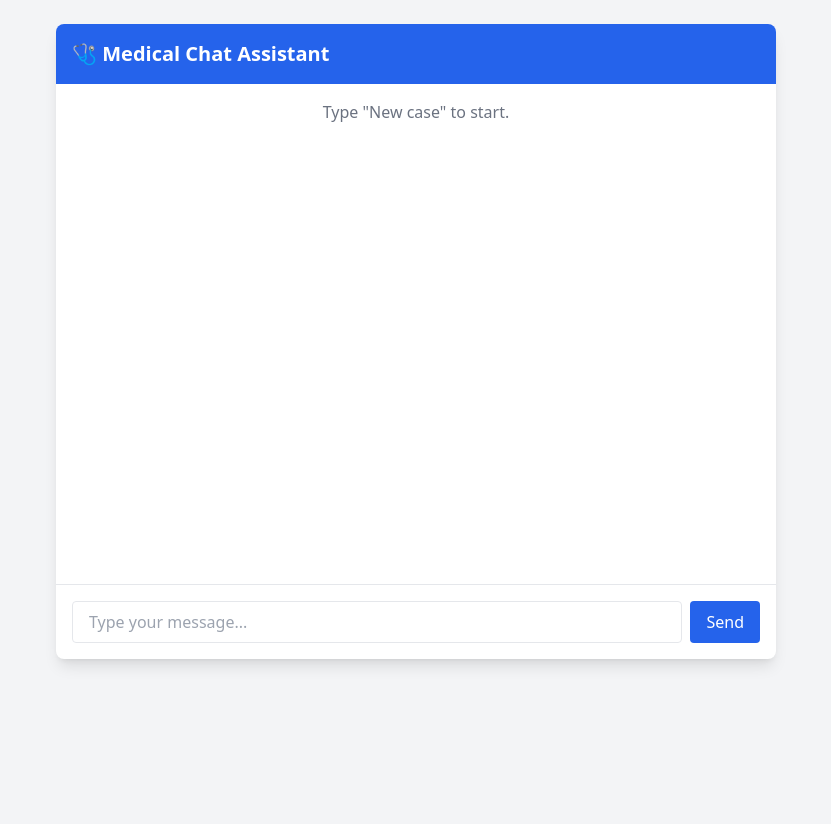
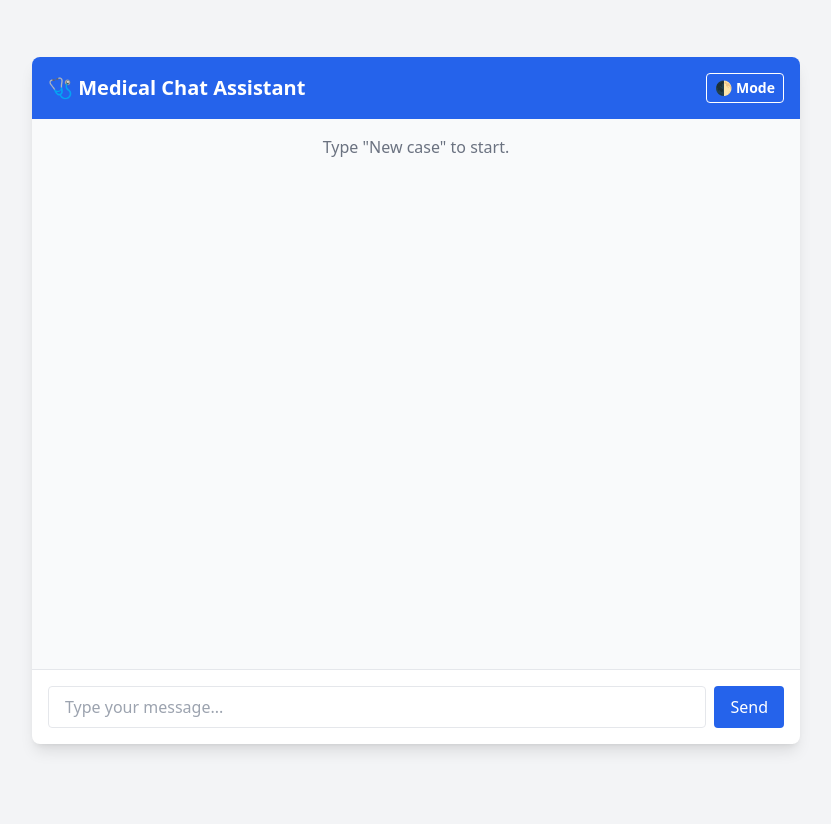
Before and after one commit to shankar-tamang/Prognos, a Flask app: page / in a window 1280 px wide. Shown: the whole page, without its empty margins (224-1055 px from the left). After the commit the page ends 751 px from the top, so only its background shows below. Run offline with Flask 3, Linux system fonts and the light colour scheme; some libraries are stand-ins or nearby versions.

Commit message:
updated index

```diff
--- a/model_src/templates/index.html
+++ b/model_src/templates/index.html
@@ -1,19 +1,19 @@
 <!DOCTYPE html>
-<html lang="en">
+<html lang="en" class="bg-gray-100 text-gray-900">
 <head>
-  <meta charset="UTF-8">
+  <meta charset="UTF-8" />
+  <meta name="viewport" content="width=device-width, initial-scale=1.0" /> <!-- ✅ META for mobile display -->
   <title>Medical Chat Assistant</title>
 
   <!-- Tailwind CSS -->
   <script src="https://cdn.tailwindcss.com"></script>
 
+  <!-- html2pdf.js for PDF download -->
+  <script src="https://cdnjs.cloudflare.com/ajax/libs/html2pdf.js/0.10.1/html2pdf.bundle.min.js"></script>
+
   <!-- Axios -->
   <script src="https://cdn.jsdelivr.net/npm/axios/dist/axios.min.js"></script>
 
-  <!-- html2pdf.js for PDF download -->
-  <script src="https://cdnjs.cloudflare.com/ajax/libs/html2pdf.js/0.10.1/html2pdf.bundle.min.js"></script>
-
-  <!-- Optional: fallback styles for prose -->
   <style>
     .prose ul { list-style-type: disc; padding-left: 1.5rem; margin-bottom: 1rem; }
     .prose li { margin-bottom: 0.25rem; }
@@ -21,21 +21,35 @@
     .prose p { margin-bottom: 0.5rem; }
   </style>
 </head>
-<body class="bg-gray-100 min-h-screen">
-  <div class="max-w-3xl mx-auto my-6 px-4 sm:px-6">
-    <div class="bg-white shadow-lg rounded-lg overflow-hidden">
-      <div class="p-4 bg-blue-600 text-white text-xl font-semibold">
-        🩺 Medical Chat Assistant
-      </div>
+<body class="transition-colors duration-300 bg-gray-100 dark:bg-gray-900 dark:text-gray-100 min-h-screen flex flex-col items-center justify-center px-2 py-4">
 
-      <div id="chat-container" class="p-4 h-[400px] sm:h-[500px] overflow-y-auto space-y-4 text-sm sm:text-base">
-        <div class="text-center text-gray-500">Type "New case" to start.</div>
-      </div>
+  <!-- Toast Notification -->
+  <div id="toast" class="fixed top-4 right-4 bg-green-500 text-white px-4 py-2 rounded shadow-lg hidden z-50"></div>
 
-      <div class="p-4 border-t flex flex-col sm:flex-row gap-2">
-        <input id="user-input" type="text" placeholder="Type your message..." class="flex-grow border rounded px-4 py-2">
-        <button id="send-btn" class="bg-blue-600 text-white px-4 py-2 rounded">Send</button>
-        <button id="download-btn" class="bg-green-600 text-white px-4 py-2 rounded hidden">Download PDF</button>
+  <!-- App Container -->
+  <div class="w-full max-w-3xl bg-white dark:bg-gray-800 shadow-lg rounded-lg overflow-hidden flex flex-col">
+    <!-- Header -->
+    <div class="flex items-center justify-between p-4 bg-blue-600 dark:bg-blue-700 text-white text-xl font-semibold">
+      🩺 Medical Chat Assistant
+      <button onclick="toggleDarkMode()" class="text-sm px-2 py-1 border border-white rounded hover:bg-white hover:text-blue-600 transition">🌓 Mode</button>
+    </div>
+
+    <!-- Chat Window -->
+    <div id="chat-container" class="p-4 h-[450px] sm:h-[550px] overflow-y-auto space-y-4 text-sm sm:text-base bg-gray-50 dark:bg-gray-700">
+      <div class="text-center text-gray-500 dark:text-gray-300">Type "New case" to start.</div>
+    </div>
+
+    <!-- Input Area -->
+    <div class="p-4 border-t dark:border-gray-700 flex flex-col sm:flex-row gap-2">
+      <input id="user-input" type="text" placeholder="Type your message..."
+             class="flex-grow border dark:border-gray-600 bg-white dark:bg-gray-800 rounded px-4 py-2 text-sm sm:text-base focus:outline-none focus:ring-2 focus:ring-blue-500" />
+      <div class="flex gap-2">
+        <button id="send-btn" class="bg-blue-600 text-white px-4 py-2 rounded text-sm sm:text-base">
+          Send
+        </button>
+        <button id="download-btn" class="bg-green-600 text-white px-4 py-2 rounded text-sm sm:text-base hidden">
+          Download PDF
+        </button>
       </div>
     </div>
   </div>
@@ -45,6 +59,7 @@
     let answers = {};
     const keys = ["complaint_duration", "key_findings_vitals", "relevant_history"];
 
+    // Handle sending
     document.getElementById('send-btn').onclick = async () => {
       const userInput = document.getElementById('user-input').value;
       if (!userInput.trim()) return;
@@ -64,6 +79,7 @@
       }
     };
 
+    // Get next question
     async function getNextQuestion() {
       if (step < keys.length) {
         const res = await axios.post('/get_question', { step });
@@ -82,33 +98,37 @@
       }
     }
 
+    // Append chat message
     function appendChat(sender, message, isReport = false) {
       const chat = document.getElementById('chat-container');
       let bubbleHTML;
-
       if (isReport) {
-        bubbleHTML = `<div class="max-w-full mr-auto p-4 bg-white shadow rounded" id="report-content">
-                        <div class="prose prose-sm sm:prose">${message}</div>
-                      </div>`;
+        bubbleHTML = `
+          <div class="w-full mr-auto p-4 bg-white dark:bg-gray-900 shadow rounded" id="report-content">
+            <div class="prose prose-sm sm:prose dark:prose-invert">${message}</div>
+          </div>`;
       } else {
-        const bubbleClass = sender === "Doctor" ? "bg-blue-500 text-white ml-auto" : "bg-gray-200 mr-auto";
-        bubbleHTML = `<div class="max-w-[80%] ${bubbleClass} px-3 py-2 rounded">${message}</div>`;
+        const bubbleClass = sender === "Doctor"
+          ? "bg-blue-500 text-white ml-auto"
+          : "bg-gray-200 dark:bg-gray-600 text-black dark:text-white mr-auto";
+        bubbleHTML = `<div class="max-w-[80%] ${bubbleClass} px-3 py-2 rounded text-sm sm:text-base">${message}</div>`;
       }
 
       chat.innerHTML += bubbleHTML;
       chat.scrollTop = chat.scrollHeight;
     }
 
-    document.getElementById('user-input').addEventListener("keydown", function(event) {
+    // Enter = send
+    document.getElementById('user-input').addEventListener("keydown", function (event) {
       if (event.key === "Enter") {
         document.getElementById('send-btn').click();
       }
     });
 
-    // PDF download
+    // PDF Download
     document.getElementById('download-btn').onclick = () => {
       const element = document.getElementById("report-content");
-      if (!element) return alert("No report to download.");
+      if (!element) return showToast("⚠️ No report to download.");
       const opt = {
         margin: 0.5,
         filename: 'medical_report.pdf',
@@ -116,8 +136,23 @@
         html2canvas: { scale: 2 },
         jsPDF: { unit: 'in', format: 'letter', orientation: 'portrait' }
       };
-      html2pdf().from(element).set(opt).save();
+      html2pdf().from(element).set(opt).save().then(() => {
+        showToast("✅ Report downloaded as PDF.");
+      });
     };
+
+    // Theme toggle
+    function toggleDarkMode() {
+      document.documentElement.classList.toggle("dark");
+    }
+
+    // Toast Notification
+    function showToast(msg) {
+      const toast = document.getElementById("toast");
+      toast.innerText = msg;
+      toast.classList.remove("hidden");
+      setTimeout(() => toast.classList.add("hidden"), 3000);
+    }
   </script>
 </body>
 </html>
```
